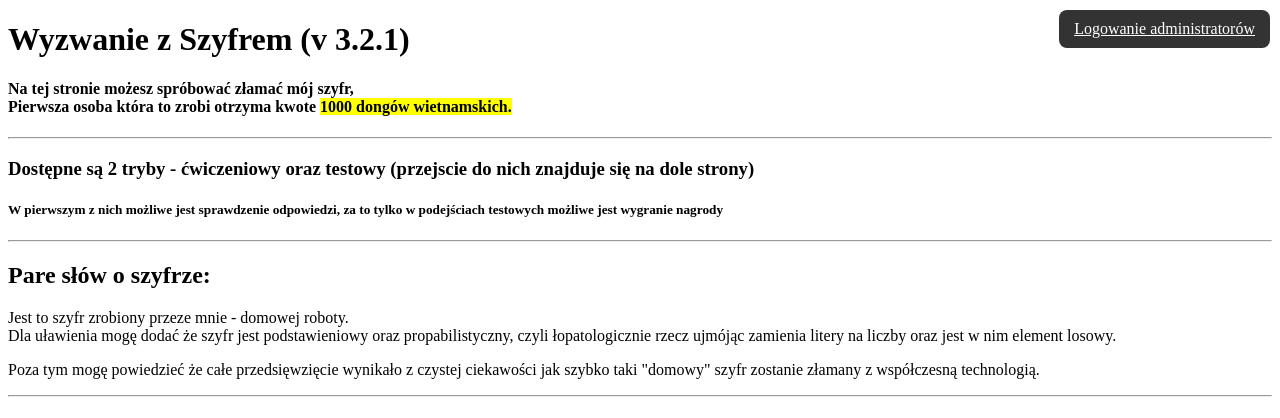
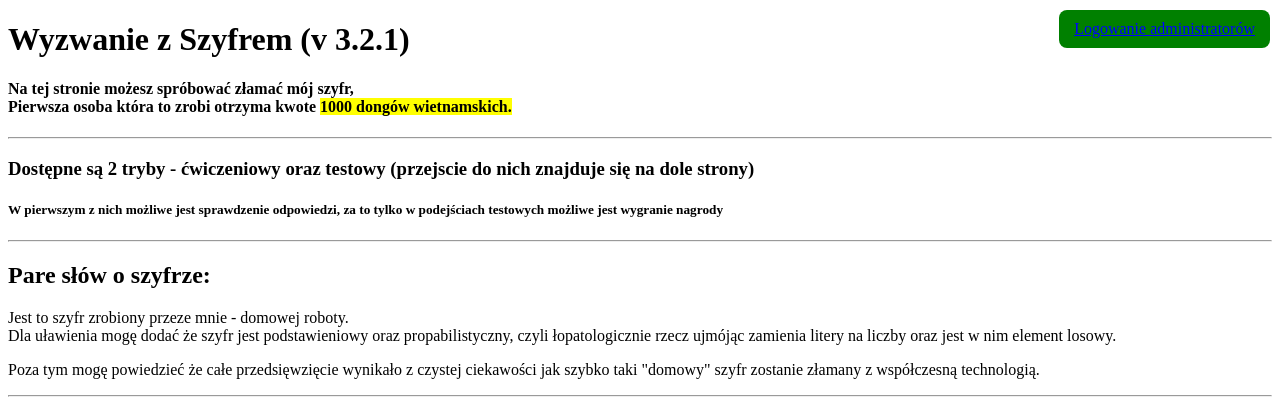
Before and after one commit to Leonard-2012/Strona_z_Szyfrem, a Flask app: page / in a window 1280 px wide. Shown: the top 418 px of the page. Run offline with Flask 3, Linux system fonts and the light colour scheme.

Commit message:
#3.3.1 - unready logging in

```diff
--- a/app.py
+++ b/app.py
@@ -177,9 +177,11 @@ def cwiczenia_odp():
     wynik_koniec = session.get('wynik', False)
     return render_template('cwiczenia_odp.html', wynik=wynik_koniec)
 
+
 @app.route('/deszyfracja_pyt')
 def deszyfracja_pyt():
     return render_template('deszyfracja_pyt.html')
+
 
 @app.route('/deszyfracja_odp', methods=['POST', 'GET'])
 def deszyfracja_odp():
@@ -205,6 +207,11 @@ def deszyfracja_odp():
     return render_template('deszyfracja_odp.html', odszyfrowane=odszyfrowane_koniec)
 
 
+@app.route("/logowanie")
+def logowanie():
+    return render_template('logowanie.html')
+
+
 @app.route("/cleanup", methods=["POST"])
 def cleanup():
     conn = sql3.connect('datas/baza.db')
--- a/templates/index.html
+++ b/templates/index.html
@@ -8,15 +8,16 @@
     right: 10px;
     padding: 10px 15px;
     background: #333;
-    color: white;
+    color: blue;
     border: none;
     border-radius: 8px;
     cursor: pointer;
     z-index: 1000;
+    background-color: green
 }
-
 .top-btn:hover {
     background: #555;
+    background-color: darkred;
 }
 </style>
     <meta charset="UTF-8">
```
Also changed, not shown: test.py (added).
